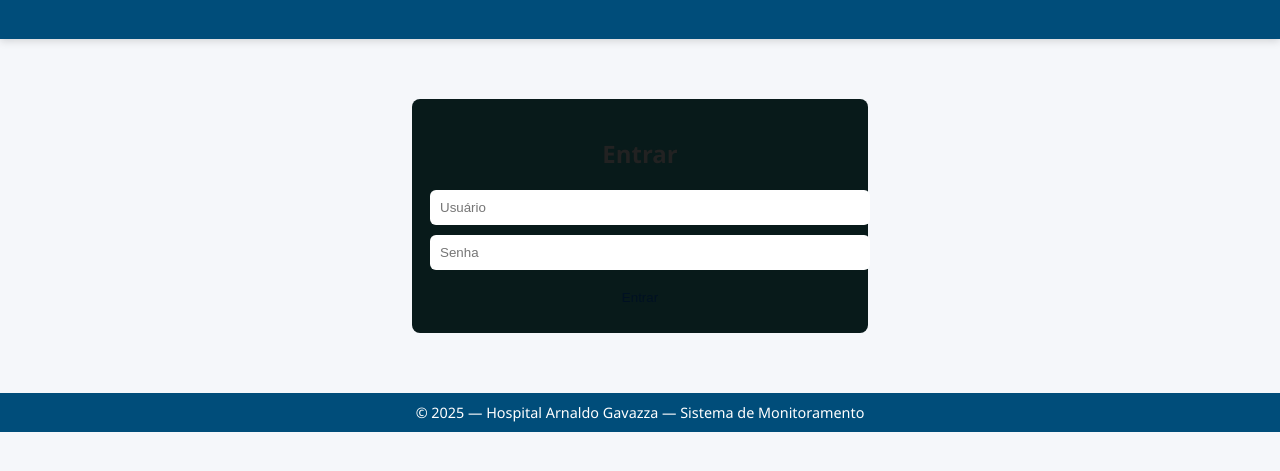
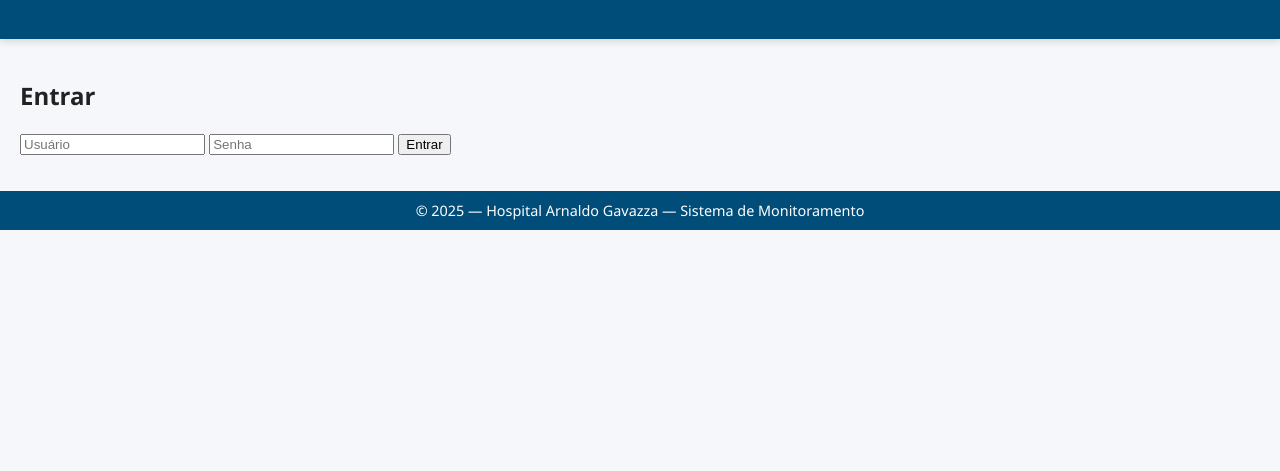
Before and after one commit to edisley1987-afk/hag, a website: page public/login.html in a window 1280 px wide. Shown: the part 109-580 px from the top of the page. Drawn offline with Linux system fonts and the light colour scheme.

Commit message:
login.html

```diff
--- a/public/login.html
+++ b/public/login.html
@@ -3,7 +3,7 @@
 <head>
   <meta charset="utf-8" />
   <meta name="viewport" content="width=device-width,initial-scale=1" />
-  <title>Login - Reservatórios HAG</title>
+  <title>Login - HAG</title>
   <link rel="stylesheet" href="style.css">
 </head>
 <body>
@@ -11,21 +11,19 @@
     <img src="logo-gavazza-top.png" class="logo" alt="Hospital logo">
     <h1>Monitoramento de Reservatórios - HAG</h1>
   </header>
+
   <main style="padding:20px">
-    <form id="loginForm" style="max-width:420px;margin:40px auto;background:#081a1a;padding:18px;border-radius:8px">
-      <h2 style="color:var(--primary);text-align:center">Entrar</h2>
-      <div style="margin:10px 0">
-        <input id="username" placeholder="Usuário" style="width:100%;padding:10px;border-radius:6px;border:0" />
-      </div>
-      <div style="margin:10px 0">
-        <input id="password" type="password" placeholder="Senha" style="width:100%;padding:10px;border-radius:6px;border:0" />
-      </div>
-      <div style="text-align:center">
-        <button type="submit" style="background:var(--accent);color:#012;padding:10px 18px;border-radius:6px;border:0">Entrar</button>
-      </div>
+    <form id="loginForm" class="login-form">
+      <h2>Entrar</h2>
+      <input id="username" placeholder="Usuário" />
+      <input id="password" type="password" placeholder="Senha" />
+      <button type="submit">Entrar</button>
+      <p id="loginError" class="erro"></p>
     </form>
   </main>
+
   <footer>© 2025 — Hospital Arnaldo Gavazza — Sistema de Monitoramento</footer>
+
   <script src="login.js"></script>
 </body>
 </html>
```
